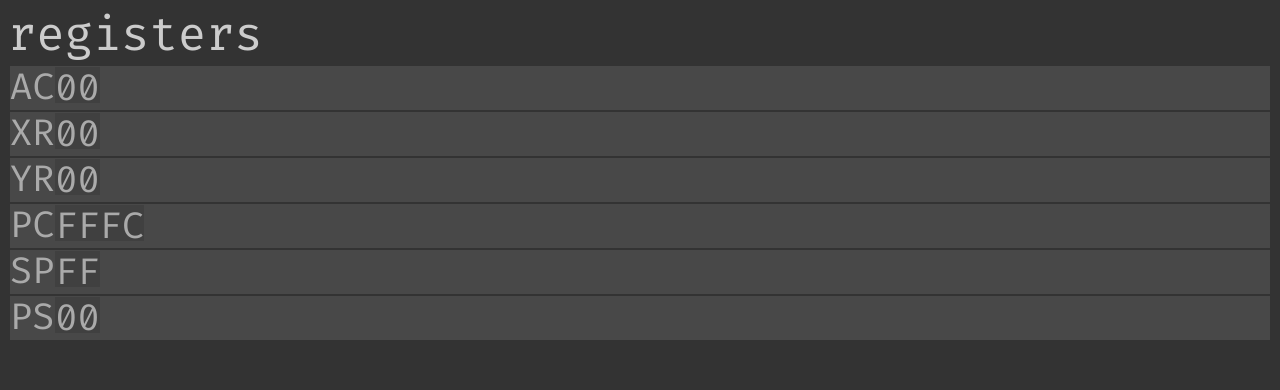
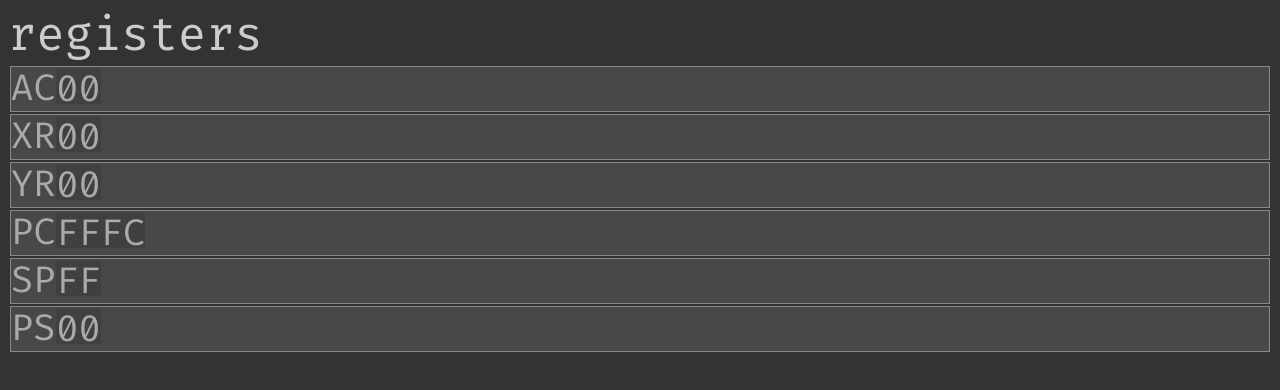
Before and after one commit to Miccra2/Miccra2.github.io, a plain HTML site: page emulators/6502/6502.html in a window 1280 px wide. Drawn offline with Linux system fonts and the light colour scheme.

Commit message:
6502 register ui updated

```diff
--- a/emulators/6502/6502.html
+++ b/emulators/6502/6502.html
@@ -30,8 +30,7 @@
             .register {
                 background-color: #484848;
                 margin: 2px 2px 2px 2px;
-                border
-                border-color: #666666;
+                border: solid 1px #888888;
                 display: flex;
                 flex-direction: row;
             }
```
